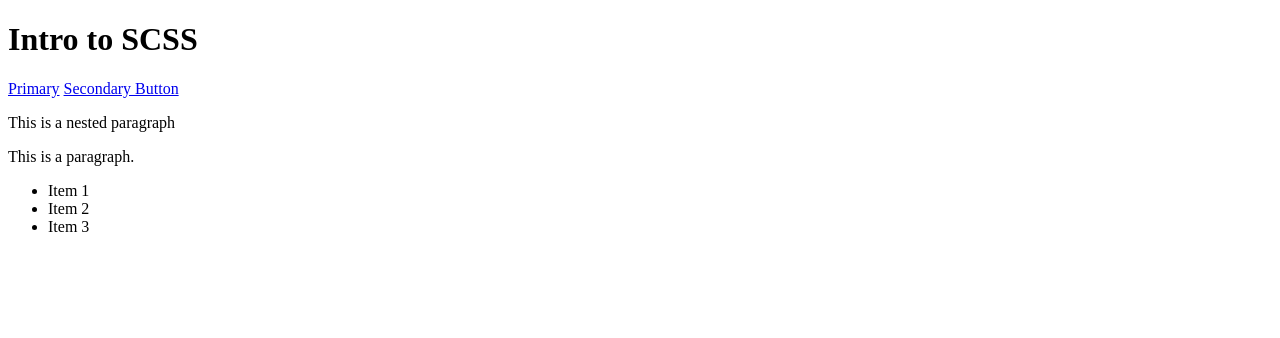
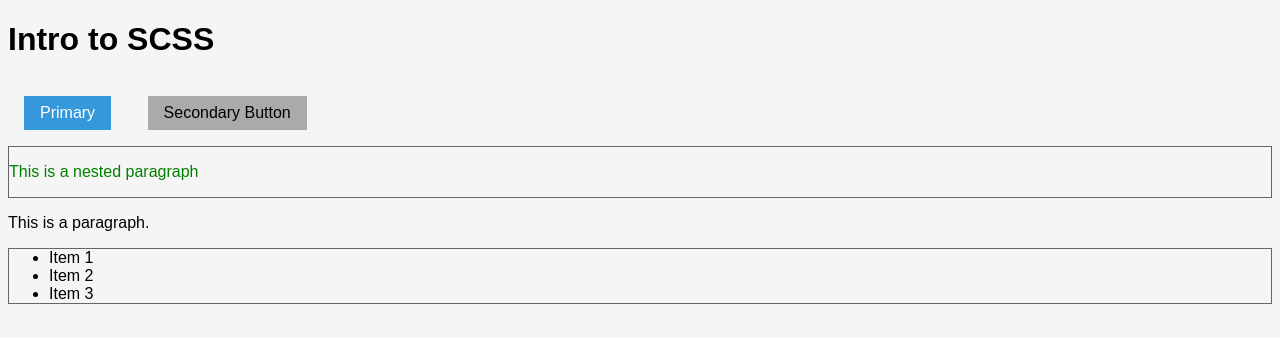
Before and after one commit to comacchio/exercise-2-scss, a plain HTML site: page index.html in a window 1280 px wide. Drawn offline with Linux system fonts and the light colour scheme.

Commit message:
feat(css): add style
add style to scss mixing, base, main and style .scss files

```diff
--- a/css/style.css
+++ b/css/style.css
@@ -1,4 +1,55 @@
 /* This file imports all of your scss partials to be compiled into one stylesheet, which you can then attach to your html.
 
 All files that are prefixed with an underscore "_name-of-file.scss" are called partials  - meaning their css isnt compiled unless its imported into an unprefixed .scss file */
+/* This is a file for all our variables */
+/*are placeholders for storing information that you want to reuse throughout your styles
+
+You can store things like colours, font-stacks, or any css value you think you might want to reuse.
+
+SCSS uses the '$' symbol to declare variables */
+/* This file contains all our mixins
+Mixins are reusable content */
 /* This is our main file for css/sass */
+/*
+For each element, consider:
+-what are you targeting
+-transition
+-easing
+*/
+/* line 9, /Users/Jennifer/Documents/GD_Semester_6/web dev/exercise-2-scss/scss/components/main */
+body {
+  background-color: #f5f5f5;
+  font-family: sans-serif; }
+
+/* line 14, /Users/Jennifer/Documents/GD_Semester_6/web dev/exercise-2-scss/scss/components/main */
+.primary-btn {
+  background-color: #3498DB;
+  boarder-radius: 3px;
+  padding: 0.5em 1em;
+  margin: 1em;
+  display: inline-block;
+  text-decoration: none;
+  color: #fff; }
+  /* line 12, /Users/Jennifer/Documents/GD_Semester_6/web dev/exercise-2-scss/scss/mixins */
+  .primary-btn:hover {
+    background-color: #2980b9; }
+
+/* line 18, /Users/Jennifer/Documents/GD_Semester_6/web dev/exercise-2-scss/scss/components/main */
+.secondary-btn {
+  background-color: #aaa;
+  boarder-radius: 3px;
+  padding: 0.5em 1em;
+  margin: 1em;
+  display: inline-block;
+  text-decoration: none;
+  color: #000; }
+  /* line 12, /Users/Jennifer/Documents/GD_Semester_6/web dev/exercise-2-scss/scss/mixins */
+  .secondary-btn:hover {
+    background-color: #666; }
+
+/* line 22, /Users/Jennifer/Documents/GD_Semester_6/web dev/exercise-2-scss/scss/components/main */
+.border, ul {
+  border: 1px solid #666; }
+  /* line 24, /Users/Jennifer/Documents/GD_Semester_6/web dev/exercise-2-scss/scss/components/main */
+  .border p, ul p {
+    color: green; }
--- a/scss/components/_main.scss
+++ b/scss/components/_main.scss
@@ -1 +1,31 @@
 /* This is our main file for css/sass */
+/*
+For each element, consider:
+-what are you targeting
+-transition
+-easing
+*/
+
+body{
+    background-color: $background;
+    font-family: sans-serif;
+}
+
+.primary-btn{
+    @include button($primary, #fff, $primary-dark);
+}
+
+.secondary-btn{
+    @include button($secondary, #000, $secondary-dark);
+}
+
+.border{
+    border: 1px solid $secondary-dark;
+    p{
+        color: green;
+    }
+}
+
+ul{
+    @extend .border;
+}
```
Also changed, not shown: scss/_base.scss (+16 -0 lines), scss/_mixins.scss (+15 -0 lines).
